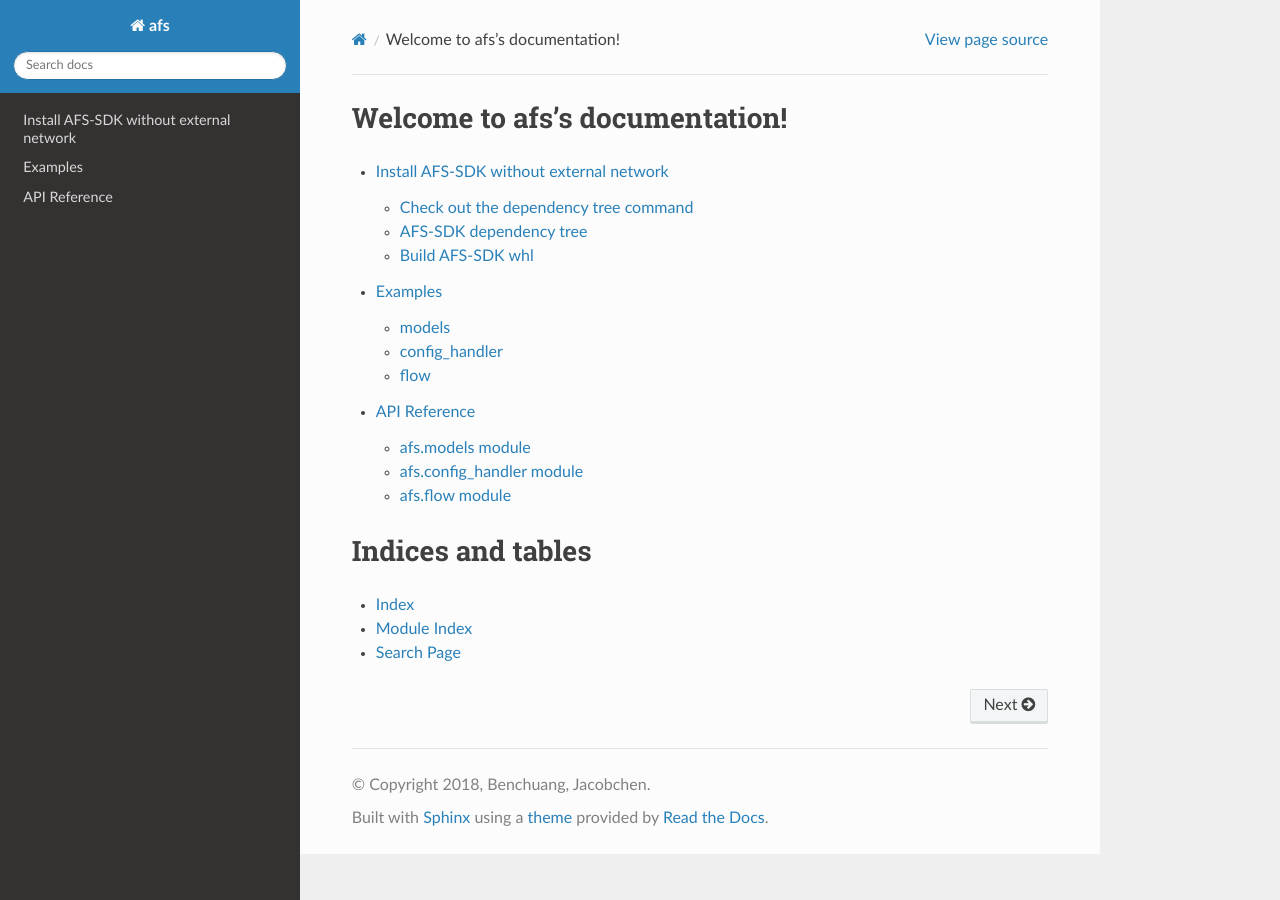
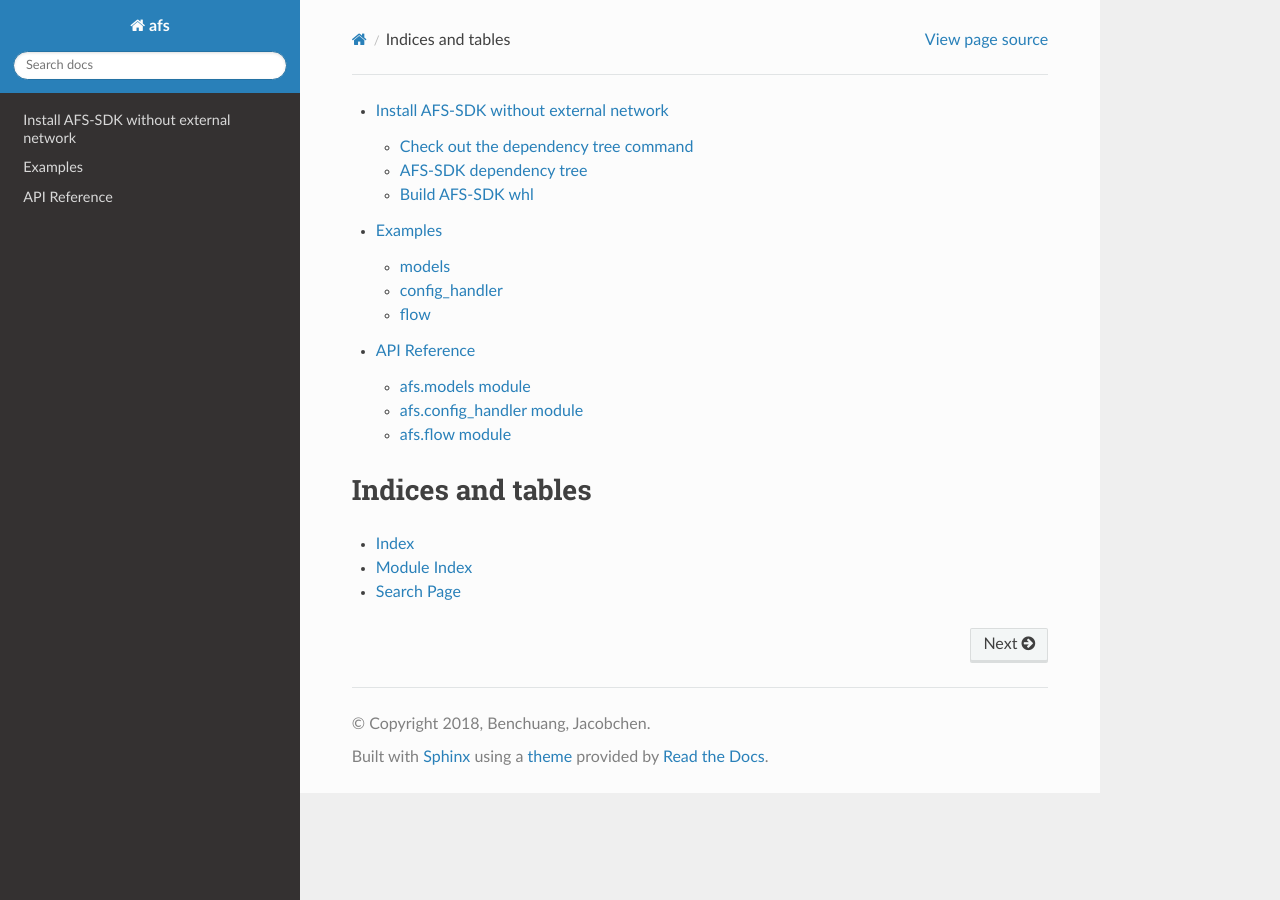
Before and after one commit to WISE-AIFS/afs2-model, a Sphinx documentation site: the page built from docs/index.rst, in a window 1280 px wide. Built offline with Sphinx 7.4.7 and the Read the Docs theme 2.0.0, drawn with Linux system fonts in a browser that asks for light colours.

Commit message:
Update index of docs

```diff
--- a/docs/index.rst
+++ b/docs/index.rst
@@ -2,9 +2,6 @@
    sphinx-quickstart on Thu Jul 12 17:55:36 2018.
    You can adapt this file completely to your liking, but it should at least
    contain the root `toctree` directive.
-
-Welcome to afs's documentation!
-===============================
 
 .. toctree::
    :maxdepth: 2
```
